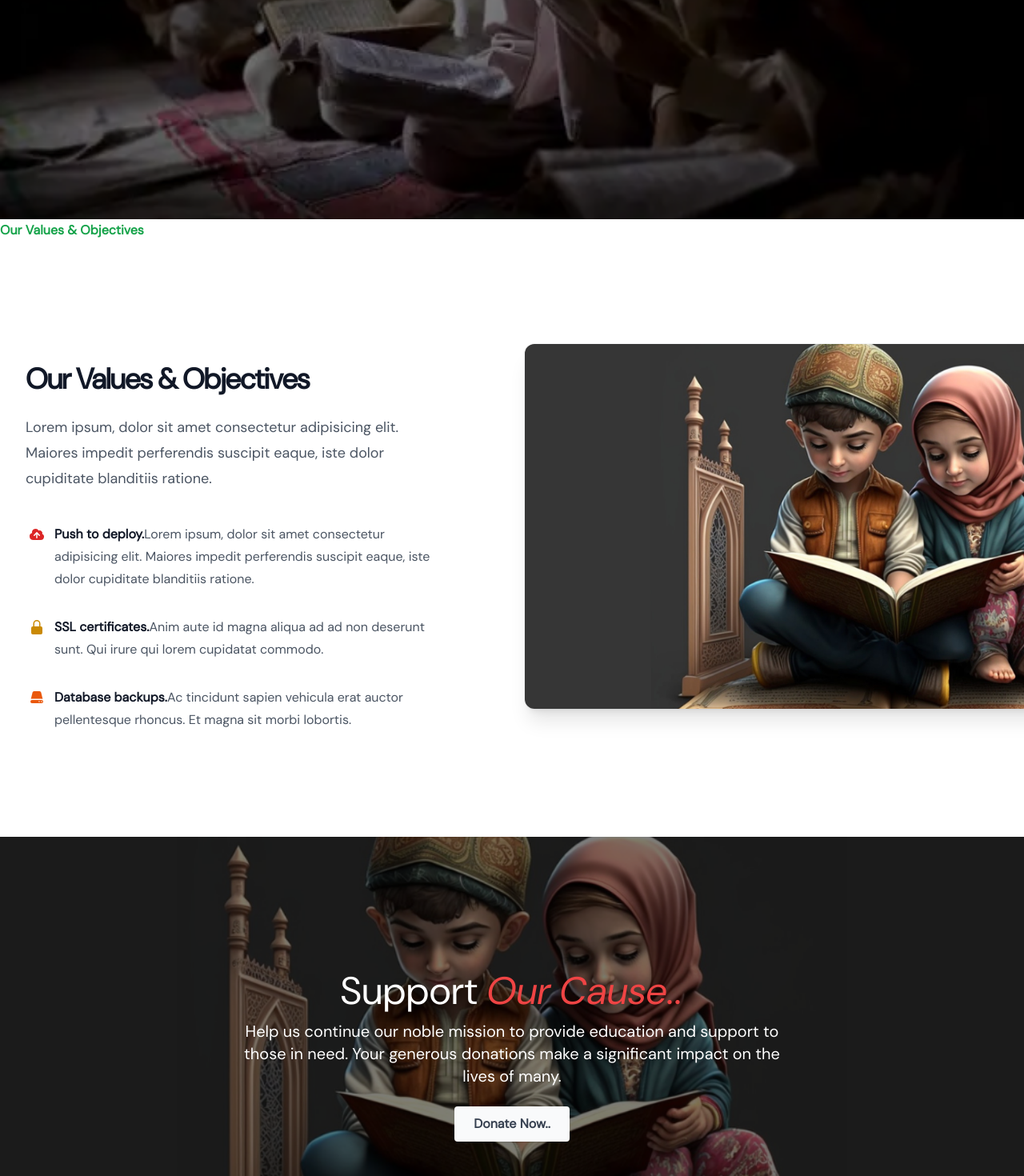
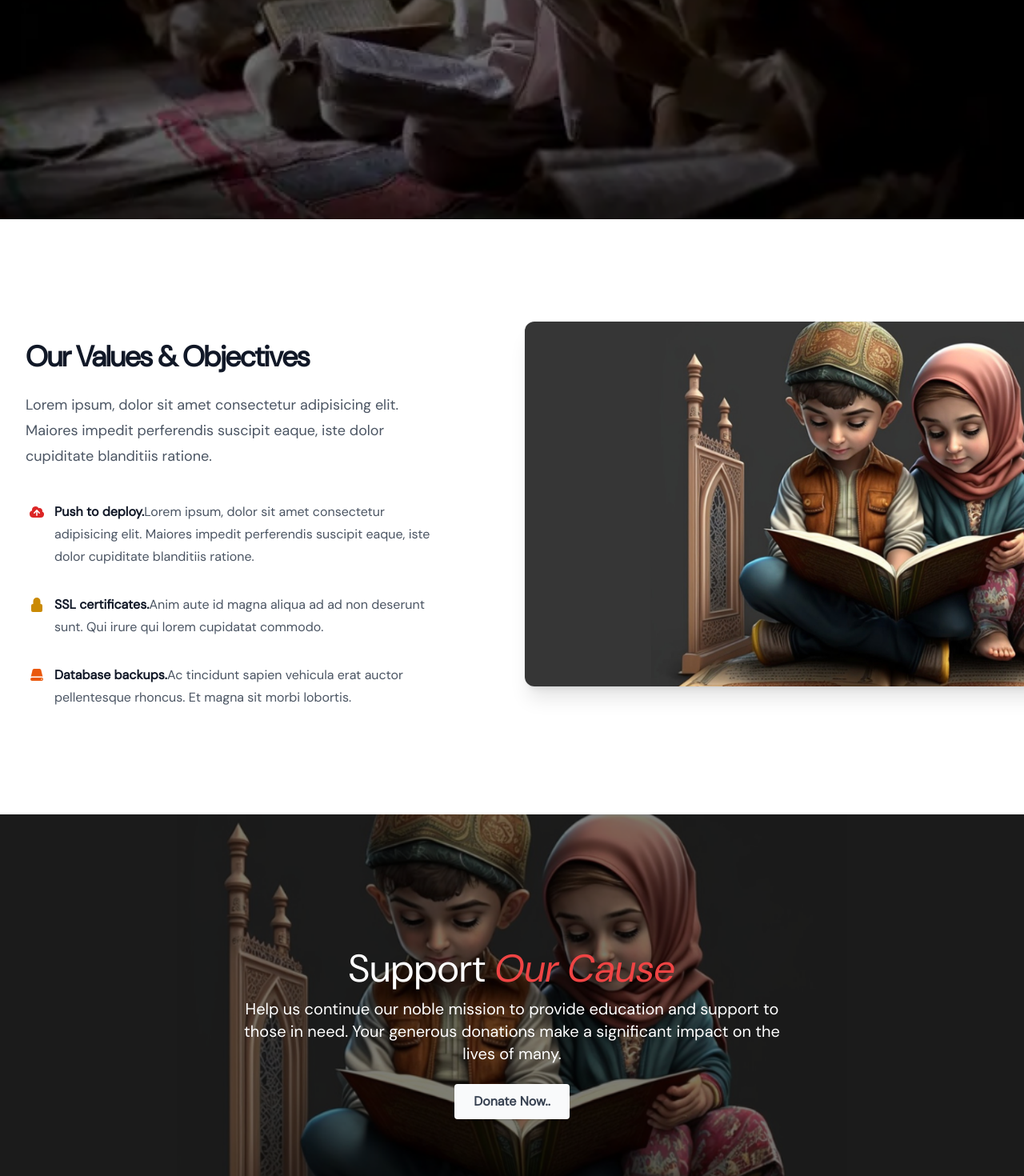
Before and after one commit to azharkhan93/DarulAloom, a Next.js app: page / in a window 1280 px wide. Shown: the part 472-1942 px from the top of the page at 80% size. Built offline with nearby package versions, Linux system fonts and the light colour scheme.

Commit message:
new cahnges

```diff
--- a/app/components/Donate/index.tsx
+++ b/app/components/Donate/index.tsx
@@ -17,7 +17,7 @@ const PromoSection1 = () => {
     {/* :PROMO */}
     <div className="relative max-w-2xl flex flex-col justify-center items-center text-center z-10">
       {/* ::Title */}
-      <h2 className="text-2xl sm:text-l md:text-5xl text-white  tracking-wide">Support <span className='italic text-red-500 font-normal'>Our Cause..</span></h2>
+      <h2 className="text-2xl sm:text-l md:text-5xl text-white  tracking-wide">Support <span className='italic text-red-500 font-normal'>Our Cause</span></h2>
       {/* ::Text */}
       <p className="mt-3 lg:text-xl sm:text-base text-white font-medium">Help us continue our noble mission to provide education and support to those in need. Your generous donations make a significant impact on the lives of many.</p>
       {/* ::Button */}
--- a/app/components/Values/index.tsx
+++ b/app/components/Values/index.tsx
@@ -1,3 +1,4 @@
+/* eslint-disable react/jsx-no-duplicate-props */
 /* eslint-disable @next/next/no-img-element */
 // components/KeyValues.js
 import React from 'react';
@@ -5,7 +6,7 @@ import React from 'react';
 const KeyValues = () => {
   return (
     <>
-    <h2 className="text-base font-semibold leading-7 text-green-600">Our Values & Objectives </h2>
+    {/* <h2 className="text-base font-semibold leading-7 text-green-600">Our Values & Objectives </h2> */}
     <div className="overflow-hidden bg-white py-24 sm:py-32">
 
           <div className="mx-auto max-w-7xl px-6 lg:px-8">
@@ -19,7 +20,7 @@ const KeyValues = () => {
                               <div className="relative pl-9">
                                   <dt className="inline font-semibold text-gray-900">
                                       <svg className="absolute left-1 top-1 h-5 w-5 text-red-600" viewBox="0 0 20 20" fill="currentColor" aria-hidden="true">
-                                          <path fill-rule="evenodd" d="M5.5 17a4.5 4.5 0 01-1.44-8.765 4.5 4.5 0 018.302-3.046 3.5 3.5 0 014.504 4.272A4 4 0 0115 17H5.5zm3.75-2.75a.75.75 0 001.5 0V9.66l1.95 2.1a.75.75 0 101.1-1.02l-3.25-3.5a.75.75 0 00-1.1 0l-3.25 3.5a.75.75 0 101.1 1.02l1.95-2.1v4.59z" clip-rule="evenodd" />
+                                          <path clipRule="evenodd" d="M5.5 17a4.5 4.5 0 01-1.44-8.765 4.5 4.5 0 018.302-3.046 3.5 3.5 0 014.504 4.272A4 4 0 0115 17H5.5zm3.75-2.75a.75.75 0 001.5 0V9.66l1.95 2.1a.75.75 0 101.1-1.02l-3.25-3.5a.75.75 0 00-1.1 0l-3.25 3.5a.75.75 0 101.1 1.02l1.95-2.1v4.59z" clipRule="evenodd" />
                                       </svg>
                                       Push to deploy.
                                   </dt>
@@ -28,7 +29,7 @@ const KeyValues = () => {
                               <div className="relative pl-9">
                                   <dt className="inline font-semibold text-gray-900">
                                       <svg className="absolute left-1 top-1 h-5 w-5 text-yellow-600" viewBox="0 0 20 20" fill="currentColor" aria-hidden="true">
-                                          <path fill-rule="evenodd" d="M10 1a4.5 4.5 0 00-4.5 4.5V9H5a2 2 0 00-2 2v6a2 2 0 002 2h10a2 2 0 002-2v-6a2 2 0 00-2-2h-.5V5.5A4.5 4.5 0 0010 1zm3 8V5.5a3 3 0 10-6 0V9h6z" clip-rule="evenodd" />
+                                          <path  d="M10 1a4.5 4.5 0 00-4.5 4.5V9H5a2 2 0 00-2 2v6a2 2 0 002 2h10a2 2 0 002-2v-6a2 2 0 00-2-2h-.5V5.5A4.5 4.5 0 0010 1zm3 8V5.5a3 3 0 10-6 0V9h6z"  />
                                       </svg>
                                       SSL certificates.
                                   </dt>
@@ -38,7 +39,7 @@ const KeyValues = () => {
                                   <dt className="inline font-semibold text-gray-900">
                                       <svg className="absolute left-1 top-1 h-5 w-5 text-orange-600" viewBox="0 0 20 20" fill="currentColor" aria-hidden="true">
                                           <path d="M4.632 3.533A2 2 0 016.577 2h6.846a2 2 0 011.945 1.533l1.976 8.234A3.489 3.489 0 0016 11.5H4c-.476 0-.93.095-1.344.267l1.976-8.234z" />
-                                          <path fill-rule="evenodd" d="M4 13a2 2 0 100 4h12a2 2 0 100-4H4zm11.24 2a.75.75 0 01.75-.75H16a.75.75 0 01.75.75v.01a.75.75 0 01-.75.75h-.01a.75.75 0 01-.75-.75V15zm-2.25-.75a.75.75 0 00-.75.75v.01c0 .414.336.75.75.75H13a.75.75 0 00.75-.75V15a.75.75 0 00-.75-.75h-.01z" clip-rule="evenodd" />
+                                          <path  d="M4 13a2 2 0 100 4h12a2 2 0 100-4H4zm11.24 2a.75.75 0 01.75-.75H16a.75.75 0 01.75.75v.01a.75.75 0 01-.75.75h-.01a.75.75 0 01-.75-.75V15zm-2.25-.75a.75.75 0 00-.75.75v.01c0 .414.336.75.75.75H13a.75.75 0 00.75-.75V15a.75.75 0 00-.75-.75h-.01z"  />
                                       </svg>
                                       Database backups.
                                   </dt>
```
